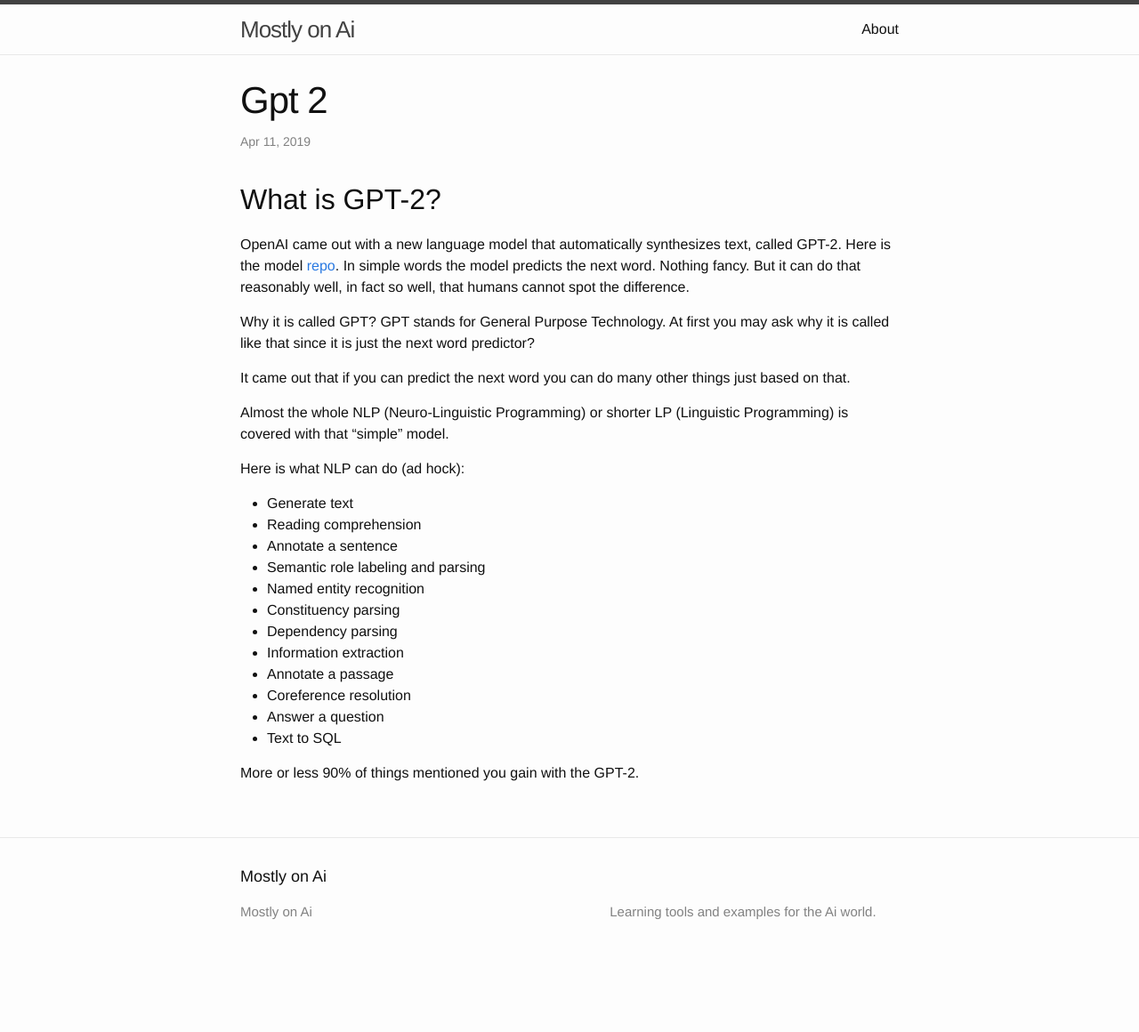
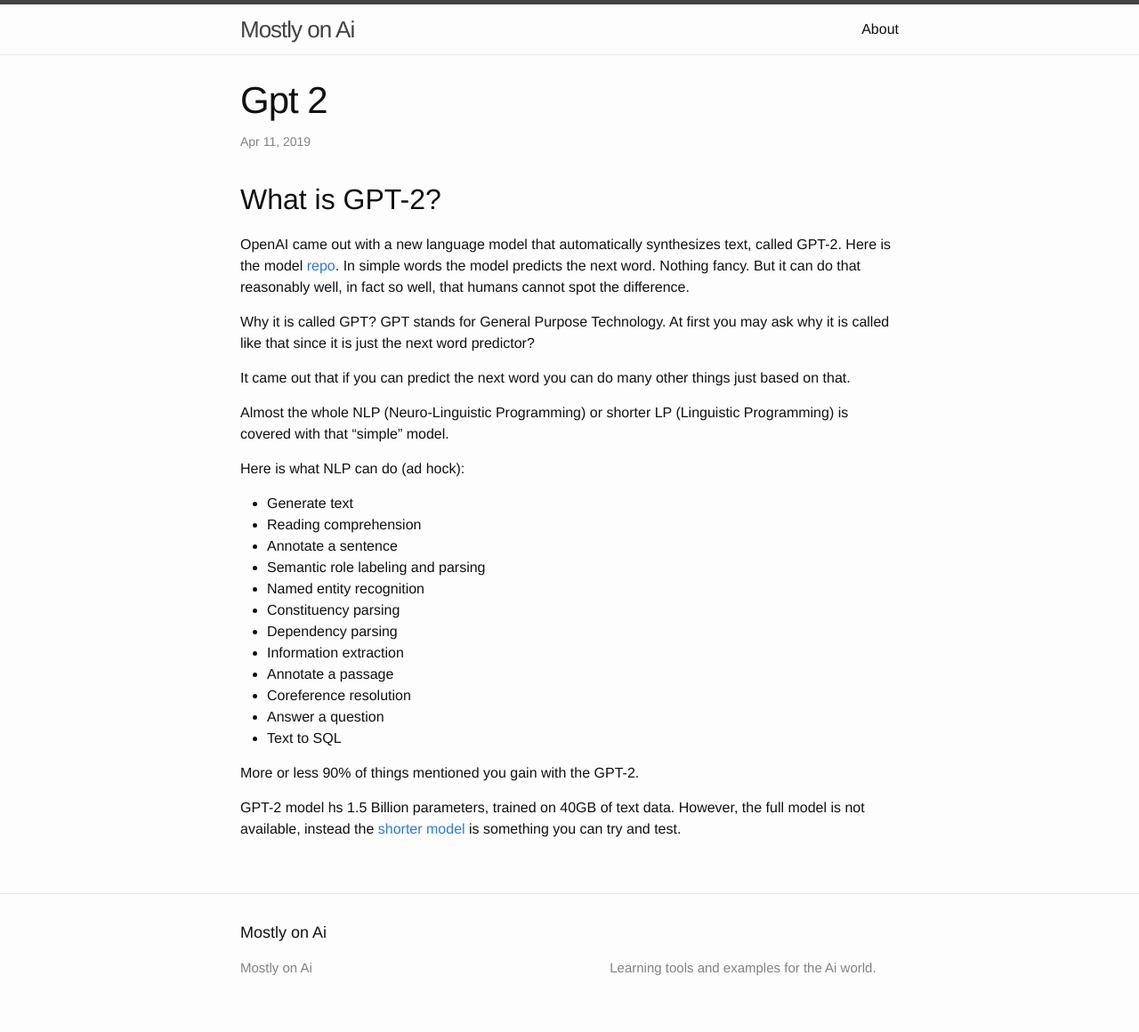
Before and after one commit to dejanbatanjac/dejanbatanjac.github.io, a Jekyll site: the page built from _posts/2019-04-11-gpt-2.md, in a window 1280 px wide. Shown: the whole page at 89% size. Built offline with Jekyll 4.4.1, drawn with Linux system fonts in a browser that asks for light colours; our own code applies the rules of GitHub Pages for plain Markdown files; before the commit the page ends 1097 px from its top, so only the background shows below that.

Commit message:
Update 2019-04-11-gpt-2.md

```diff
--- a/_posts/2019-04-11-gpt-2.md
+++ b/_posts/2019-04-11-gpt-2.md
@@ -28,3 +28,6 @@
 - Text to SQL
 
 More or less 90% of things mentioned you gain with the GPT-2.
+
+GPT-2 model hs 1.5 Billion parameters, trained on 40GB of text data.
+However, the full model is not available, instead the [shorter model](https://storage.googleapis.com/gpt-2/models/117M/model.ckpt.data-00000-of-00001) is something you can try and test.
```
